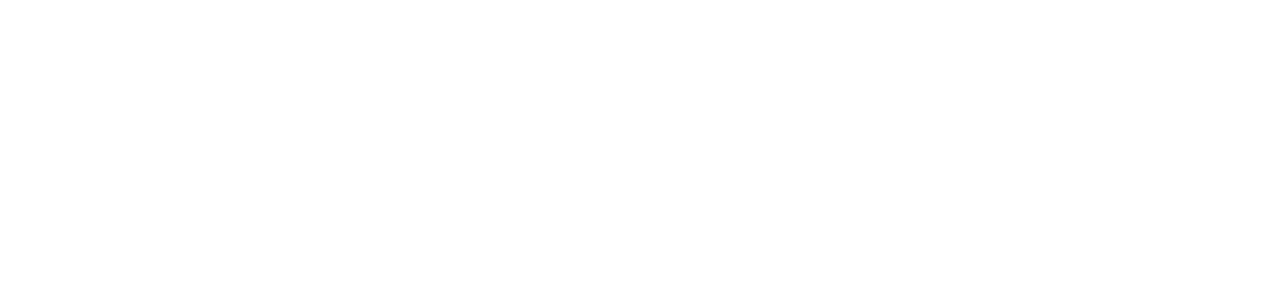
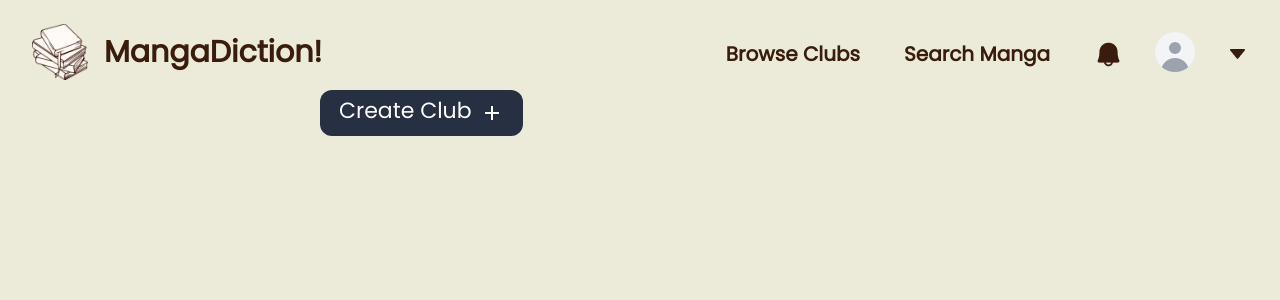
Before and after one commit to xhalleyy/manga-diction, a Next.js app: page /ProfilePage in a window 1280 px wide. Shown: the top 300 px of the page. Built offline with nearby package versions, Linux system fonts and the light colour scheme.

Commit message:
setting up profile page

```diff
--- a/src/app/ProfilePage/page.tsx
+++ b/src/app/ProfilePage/page.tsx
@@ -1,8 +1,30 @@
 import React from 'react'
+import { NavbarComponent } from '../components/NavbarComponent'
+import ClubModalComponent from '../components/ClubModalComponent'
 
 const page = () => {
   return (
-    <div>
+    <div className='bg-offwhite h-screen'>
+
+      <NavbarComponent/>
+
+        <div className="">
+            <div className="grid grid-cols-4">
+                <div className="col-span-1">
+                    {/* username, name, add btn, friends section */}
+                </div>
+                <div className="col-span-3">
+                    {/* (if own profile + user is in no clubs, create club button = true) clubs section, favorites section, displays 6+ clubs at a time, faves display 5 covers per 'row' */}
+
+                    {/* display none div unless conditions are met (viewing your own profile, in no clubs) */}
+                    <div>
+                        <ClubModalComponent/>
+                    </div>
+
+                </div>
+            </div>
+        </div>
+
 
     </div>
   )
```
Also changed, not shown: src/app/Dashboard/page.tsx (+4 -9 lines).
